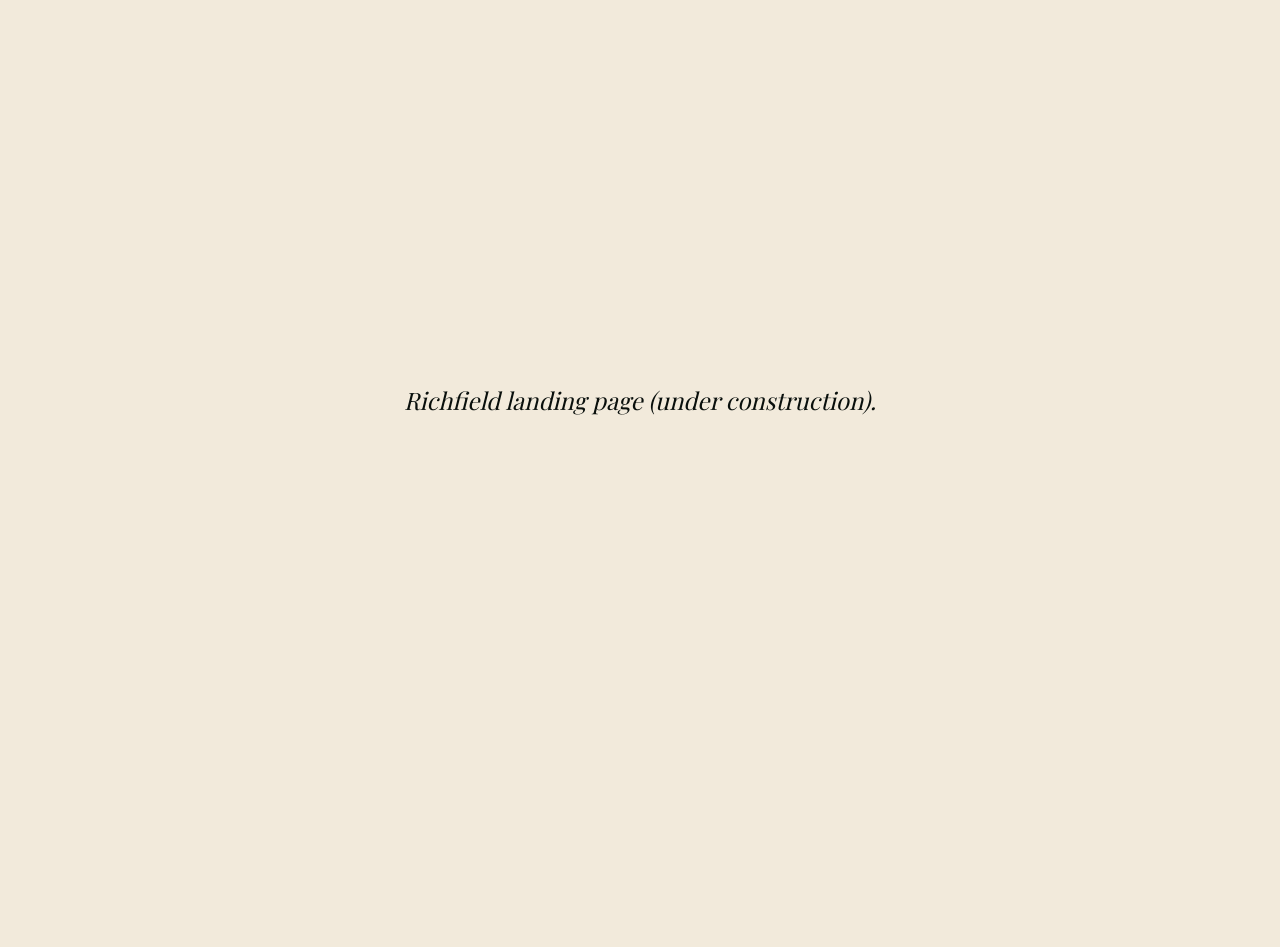
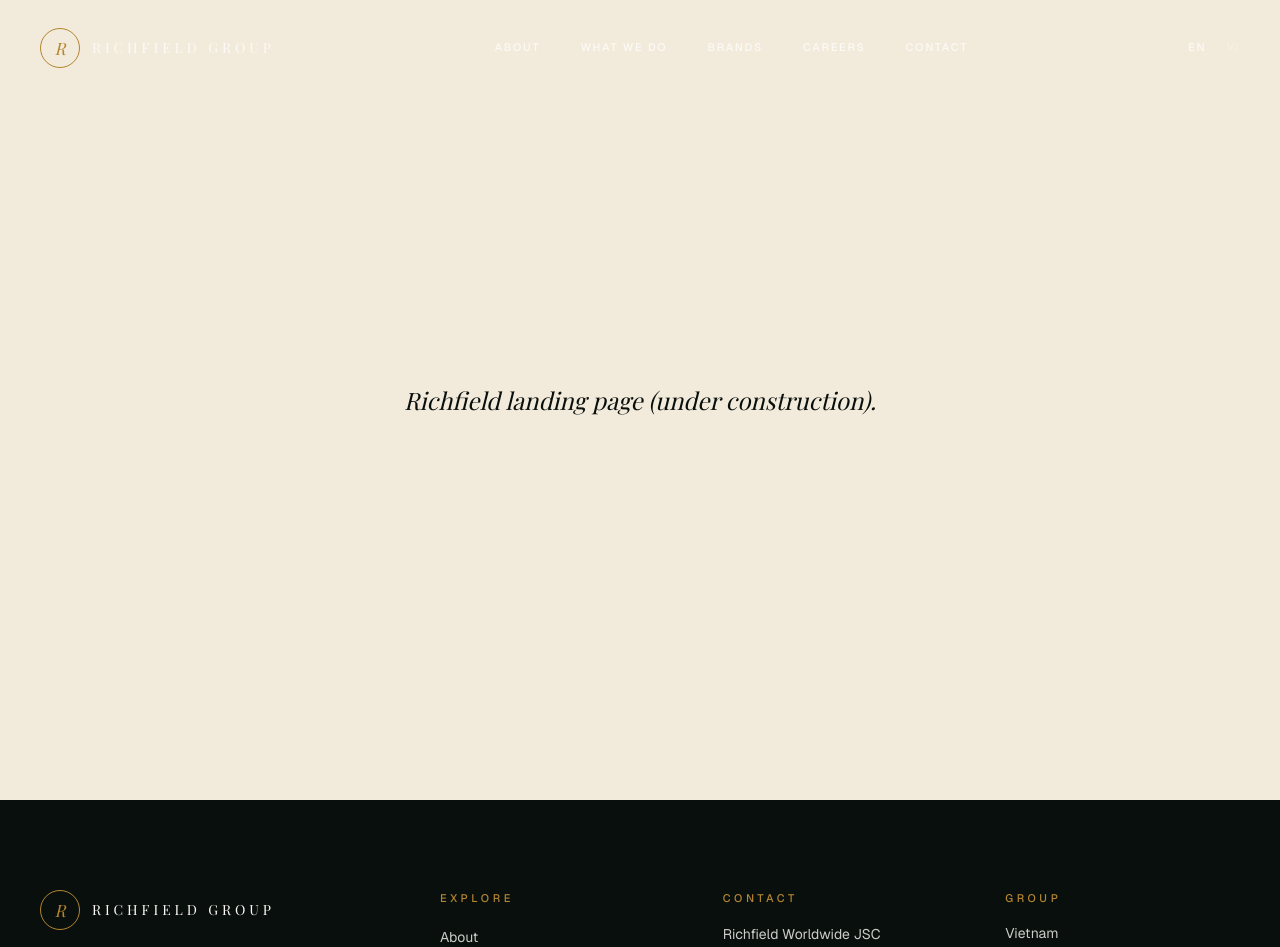
Before and after one commit to tutur3u/richfield, a Next.js app: page / in a window 1280 px wide. Shown: the top 947 px of the page. Before the commit the page ends 800 px from the top, so only its background shows below. Built offline with nearby package versions, Linux system fonts and the light colour scheme.

Commit message:
feat(shell): (site) route group with header + footer wrap

```diff
--- /dev/null
+++ b/app/(site)/layout.tsx
@@ -0,0 +1,18 @@
+import { SiteHeader } from "@/app/_components/site-header";
+import { SiteFooter } from "@/app/_components/site-footer";
+import { SkipToContent } from "@/app/_components/skip-to-content";
+
+export default function SiteLayout({
+  children,
+}: {
+  children: React.ReactNode;
+}) {
+  return (
+    <>
+      <SkipToContent />
+      <SiteHeader />
+      <main id="main">{children}</main>
+      <SiteFooter />
+    </>
+  );
+}
```
Also changed, not shown: app/(site)/page.tsx (renamed from app/page.tsx).
